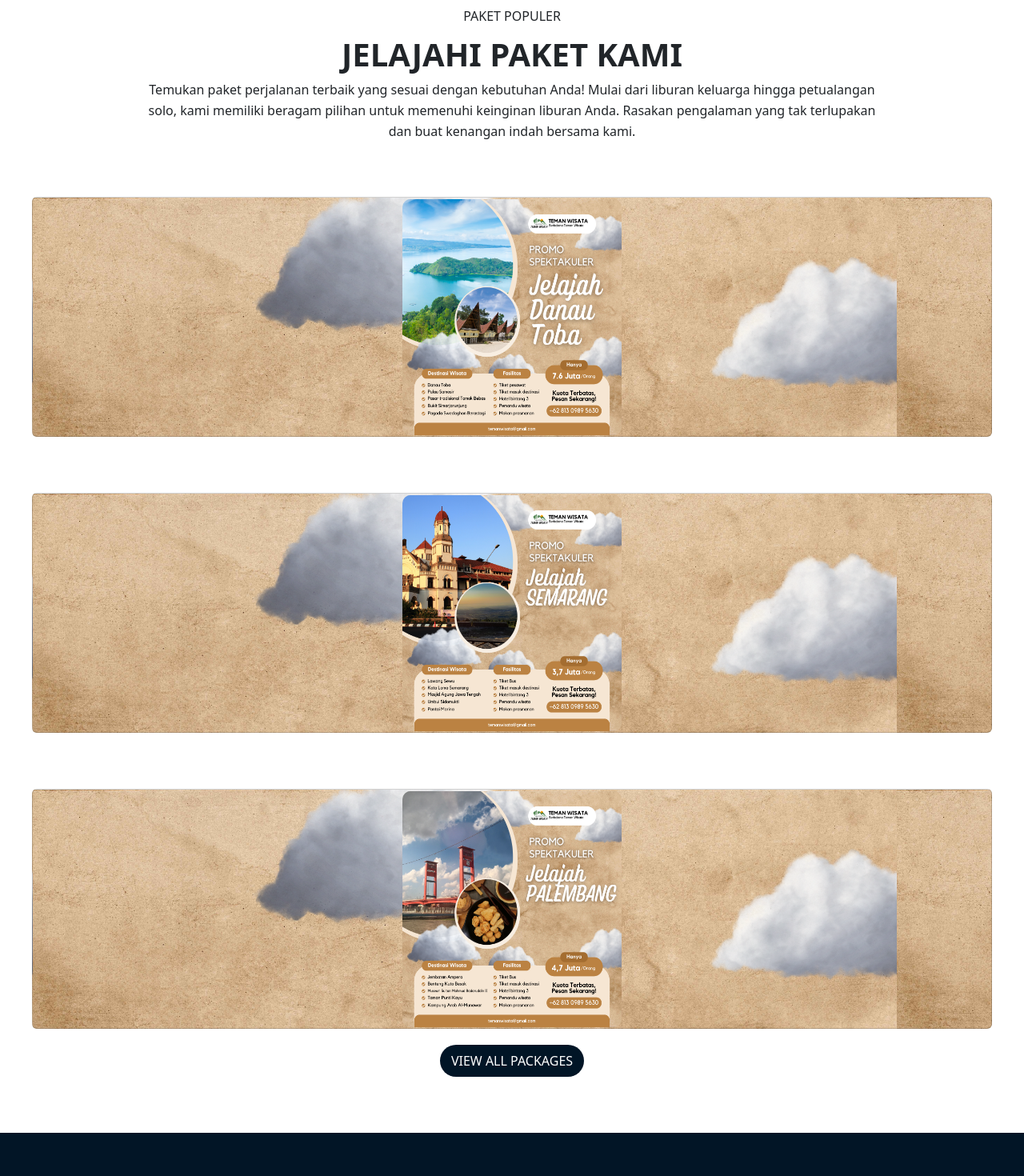
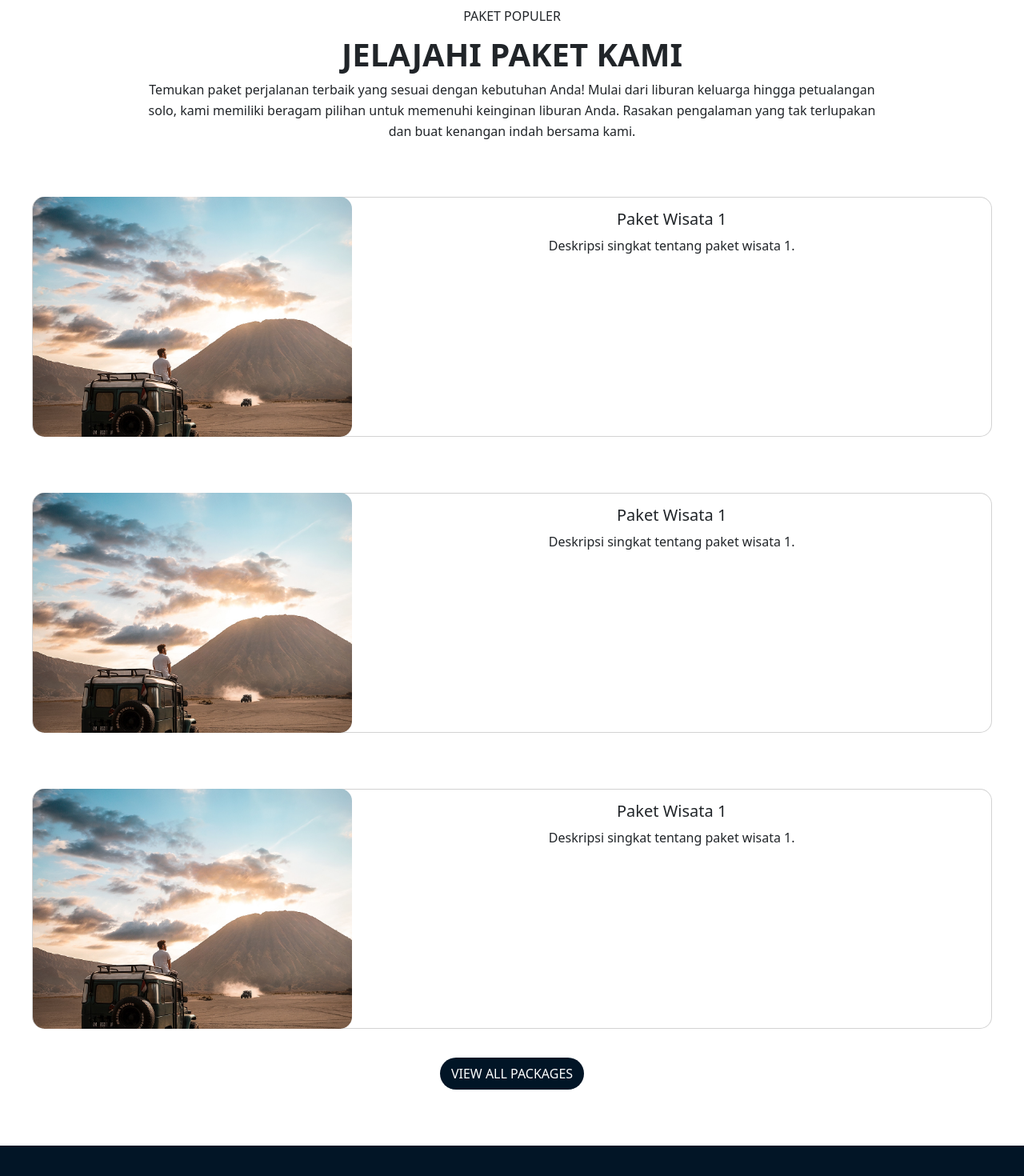
Before and after one commit to RIZKYANGKATA/massive-project, a React (Vite) app: page / in a window 1280 px wide. Shown: the part 3710-5180 px from the top of the page at 80% size. Built offline with nearby package versions, Linux system fonts and the light colour scheme.

Commit message:
edit_page_package

```diff
--- a/src/App.css
+++ b/src/App.css
@@ -217,6 +217,7 @@ a{
   height: 300px;
   margin-left: 40px;
   margin-top: 70px;
+  border-radius: 15px;
 
 }
 
@@ -224,11 +225,6 @@ a{
   align-items: center;
   justify-content: center;
 }
-
- #package .card{
-  background-image: url('./assets/images/coklat.png');
-  background-repeat: repeat-x;
- }
 
  #contactUs{
   background-color: #021526;
--- a/src/components/css/packages.css
+++ b/src/components/css/packages.css
@@ -27,11 +27,6 @@
     justify-content: center;
   }
 
-.paket .card{
-    background-image: url('./assets/images/coklat.png');
-    background-repeat: repeat-x;
-   }
-
    .custom-img {
     height: 300px;
     width: 400px;
--- a/src/pages/home.jsx
+++ b/src/pages/home.jsx
@@ -16,6 +16,7 @@ import sulselImage from '../assets/images/sulsel.jpg';
 import niasImage from '../assets/images/nias.jpg';
 import papuaImage from '../assets/images/papua.jpg';
 import banyuwangiImage from '../assets/images/banyuwangi.jpg';
+import b2Image from '../assets/images/b2.jpg';
 import tobaImage from '../assets/images/toba.png';
 import palembangImage from '../assets/images/palembang.png';
 import semarangImage from '../assets/images/semarang.png';
@@ -265,35 +266,47 @@ function Home() {
     <p>solo, kami memiliki beragam pilihan untuk memenuhi keinginan liburan Anda. Rasakan pengalaman yang tak terlupakan</p>
     <p>dan buat kenangan indah bersama kami.</p>
 
-    <div class="card">
-      <div class="card-body">
-      <div className="row">
-        <div className="col-md-3">
-          <img src={tobaImage} className="img-fluid image" style={{ height: '295px', width: '1200px'}} alt="Teman Wisata 1" />
+        <div className="card mb-3">
+          <div className="row g-0">
+            <div className="col-md-4">
+              <img src={b2Image} className="img-fluid custom-img" alt="Teman Wisata 1" />
+            </div>
+            <div className="col-md-8">
+              <div className="card-body">
+                <h5 className="card-title">Paket Wisata 1</h5>
+                <p className="card-text">Deskripsi singkat tentang paket wisata 1.</p>
               </div>
             </div>
           </div>
         </div>
 
-    <div class="card">
-      <div class="card-body">
-      <div className="row">
-        <div className="col-md-3">
-          <img src={semarangImage} className="img-fluid image" style={{ height: '295px', width: '1200px'}} alt="Teman Wisata 1" />
+        <div className="card mb-3">
+          <div className="row g-0">
+            <div className="col-md-4">
+              <img src={b2Image} className="img-fluid custom-img" alt="Teman Wisata 1" />
+            </div>
+            <div className="col-md-8">
+              <div className="card-body">
+                <h5 className="card-title">Paket Wisata 1</h5>
+                <p className="card-text">Deskripsi singkat tentang paket wisata 1.</p>
+              </div>
+            </div>
+          </div>
+
+        </div><div className="card mb-3">
+          <div className="row g-0">
+            <div className="col-md-4">
+              <img src={b2Image} className="img-fluid custom-img" alt="Teman Wisata 1" />
+            </div>
+            <div className="col-md-8">
+              <div className="card-body">
+                <h5 className="card-title">Paket Wisata 1</h5>
+                <p className="card-text">Deskripsi singkat tentang paket wisata 1.</p>
               </div>
             </div>
           </div>
         </div>
 
-    <div class="card">
-      <div class="card-body">
-      <div className="row">
-        <div className="col-md-3">
-          <img src={palembangImage} className="img-fluid image" style={{ height: '295px', width: '1200px'}} alt="Teman Wisata 1" />
-        </div>
-      </div>
-      </div>
-    </div>
     <button className="btn-destination" type="submit"><Link to="/packages">VIEW ALL PACKAGES</Link></button>
     </div>
 
```
Lines whose indentation alone changed are shown as unchanged.
